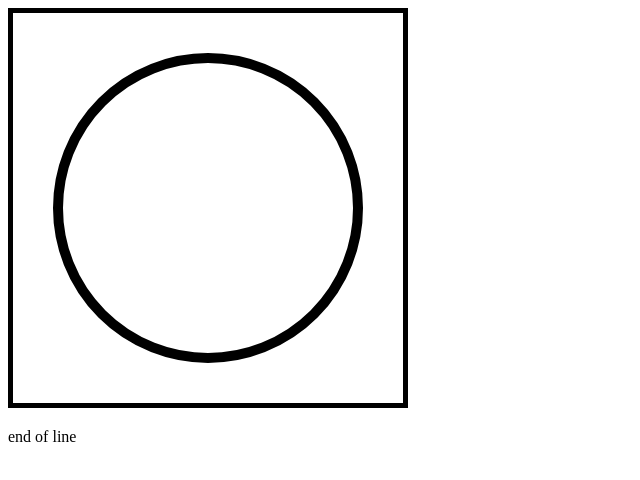
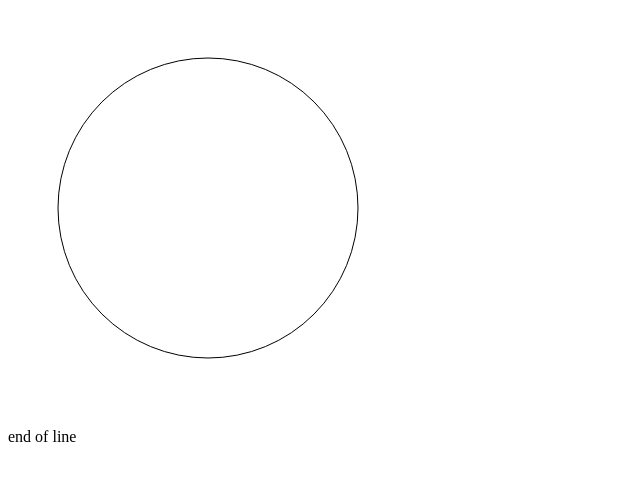
Before and after one commit to Ij888/Modern-JavaScript, a plain HTML site: page creativecoding/canvas.html in a window 1280 px wide. Shown: the whole page, without its empty margins (0-640 px from the left). Drawn offline with Linux system fonts and the light colour scheme.

Commit message:
added entry

```diff
--- a/creativecoding/canvas.html
+++ b/creativecoding/canvas.html
@@ -14,12 +14,12 @@
         const ctx = canvas.getContext('2d');
 
         //ctx.fillStyle = 'blue';
-        //ctx.fillRect(0, 0, canvas.width, canvas.height);
+        /*ctx.fillRect(0, 0, canvas.width, canvas.height);
         ctx.lineWidth = 10;
         ctx.beginPath();
         ctx.rect(0, 0, canvas.width, canvas.height);
         ctx.stroke();
-        ctx.strokeStyle =
+        */
 
         // Draw circle
         ctx.beginPath();
```
